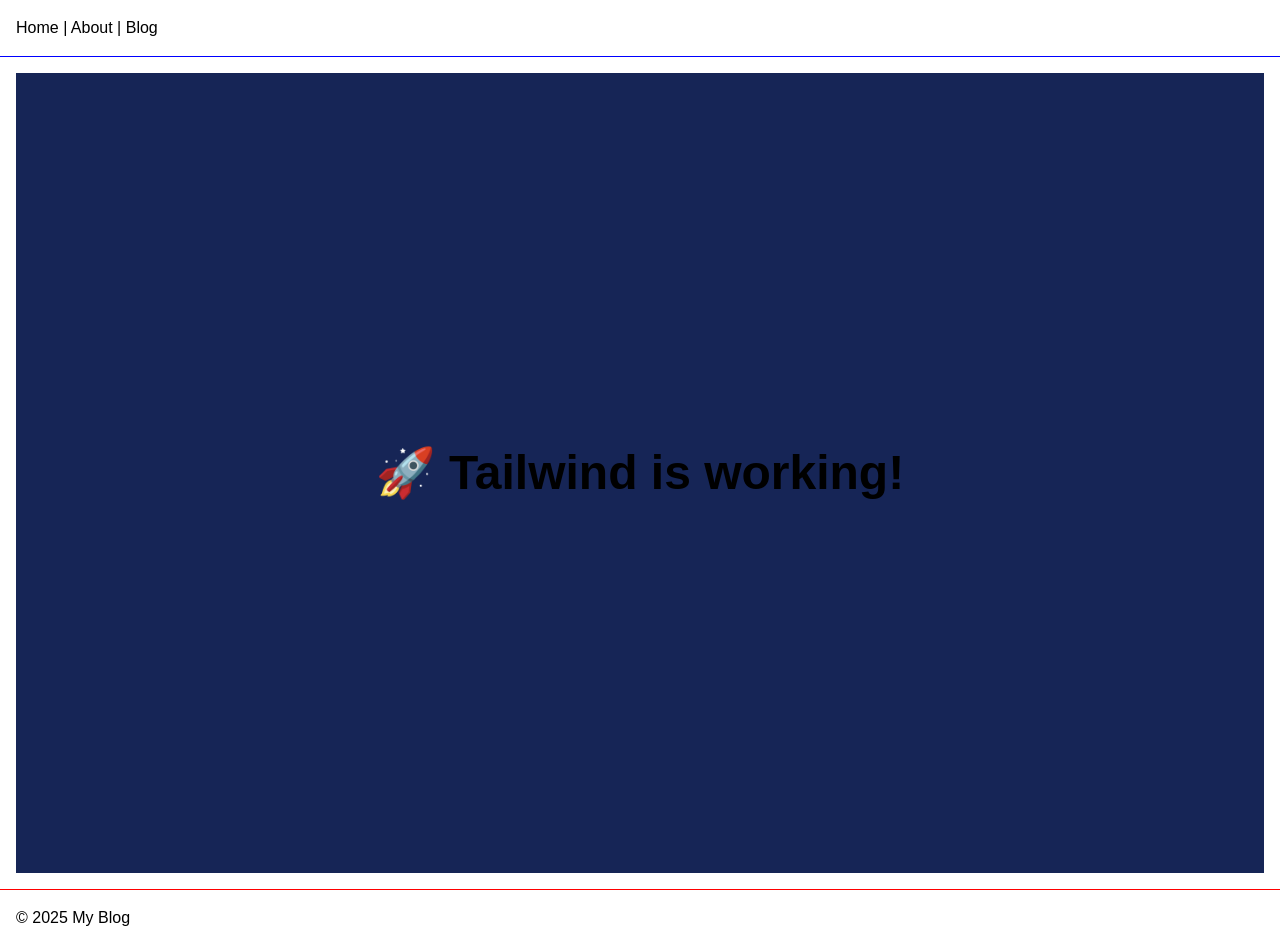
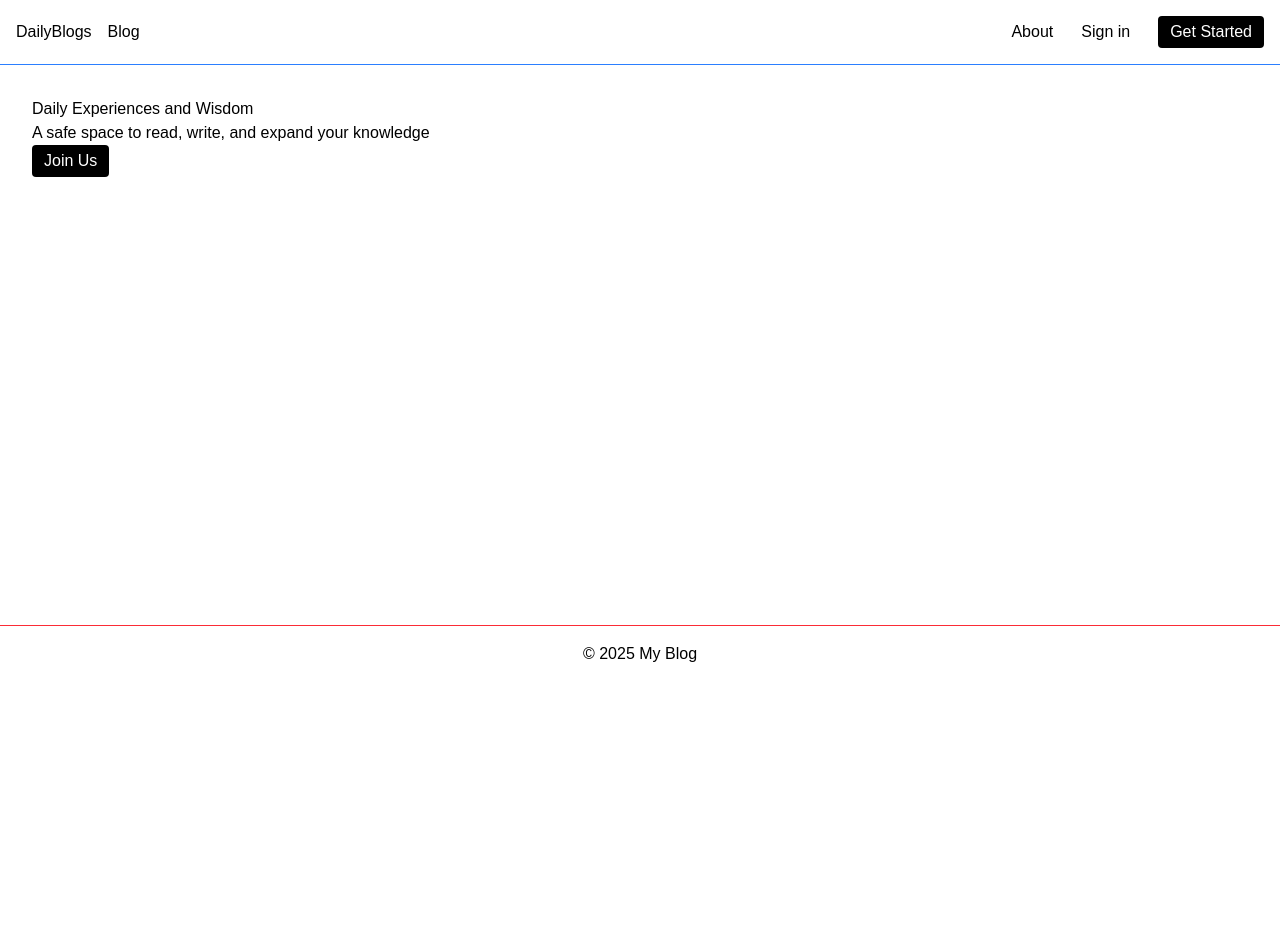
Before and after one commit to babkkin/daily-blogs, a Next.js app: page / in a window 1280 px wide. After the commit the page ends 800 px from the top, so only its background shows below. Built offline with nearby package versions, Linux system fonts and the light colour scheme.

Commit message:
First commit

```diff
--- a/app/about/page.js
+++ b/app/about/page.js
@@ -3,6 +3,9 @@ export default function AboutPage() {
     <div>
       <h1>About Us</h1>
       <p>This blog was made for our school project — inspired by Medium.</p>
+
+
     </div>
+
   )
 }
--- a/app/globals.css
+++ b/app/globals.css
@@ -6,3 +6,9 @@ body {
   color: var(--foreground);
   font-family: Arial, Helvetica, sans-serif;
 }
+
+
+webname{
+  font-weight: 900;
+  font-size:2rem
+}
--- a/app/layout.js
+++ b/app/layout.js
@@ -1,20 +1,100 @@
+"use client";
+import { useState } from "react";
+import Link from "next/link";
 import "./globals.css";
-import Link from "next/link"
 
 export default function RootLayout({ children }) {
+  const [showAuth, setShowAuth] = useState(false);
+  const [authType, setAuthType] = useState("login"); // "login" or "signup"
+
+  const openModal = (type) => {
+    setAuthType(type);
+    setShowAuth(true);
+  };
+
+  const closeModal = () => setShowAuth(false);
+
   return (
     <html lang="en">
-      <body>
-        <header style={{ padding: "1rem", borderBottom: "1px solid blue" }}>
-          <Link href="/">Home</Link> |{" "}
-          <Link href="/about">About</Link> |{" "}
-          <Link href="/blog">Blog</Link>
+      <body className="font-sans">
+        {/* Header */}
+        <header className="p-4 border-b border-blue-500 flex items-center">
+          {/* Left side */}
+          <div className="flex gap-4">
+            <Link href="/"><ul>DailyBlogs</ul></Link>
+            <Link href="/blog">Blog</Link>
+          </div>
+
+          {/* Right side: Blog + Sign in + Get Started */}
+          <div className="flex gap-4 ml-auto items-center">
+            <Link href="/about">About</Link>
+            <button
+              className="px-3 py-1 text-black rounded"
+              onClick={() => openModal("login")}
+            >
+              Sign in
+            </button>
+            <button
+              className="px-3 py-1 bg-black text-white rounded hover:bg-black"
+              onClick={() => openModal("signup")}
+            >
+              Get Started
+            </button>
+          </div>
         </header>
-        <main style={{ padding: "1rem" }}>{children}</main>
-        <footer style={{ padding: "1rem", borderTop: "1px solid red" }}>
+
+        {/* Main content */}
+        <main className="p-4 min-h-[70vh]">{children}</main>
+
+        {/* Footer */}
+        <footer className="p-4 border-t border-red-500 text-center">
           © 2025 My Blog
         </footer>
+
+        {/* Modal */}
+        {showAuth && (
+          <div
+            className="fixed inset-0 bg-black/60 flex justify-center items-center z-50 mt-0"
+            onClick={closeModal}
+          >
+            <div
+              className="bg-white p-8 rounded-lg w-96 shadow-lg -translate-y-60"
+              onClick={(e) => e.stopPropagation()} // prevent closing when clicking inside
+            >
+              <h2 className="text-xl font-semibold mb-4">
+                {authType === "login" ? "Login" : "Join Us"}
+              </h2>
+              <h3>
+                Your Email
+              </h3>
+              <form className="flex flex-col gap-4">
+                <input
+                  type="email"
+                  placeholder="Enter your email"
+                  className="border p-2 rounded"
+                />
+                <input
+                  type="password"
+                  placeholder="Password"
+                  className="border p-2 rounded"
+                />
+                <button
+                  type="submit"
+                  className="bg-black/70 text-white py-2 rounded hover:bg-black"
+                >
+                  {authType === "login" ? "Login" : "Join Us"}
+                </button>
+              </form>
+              <button
+                className="mt-4 w-full py-2 bg-gray-200 rounded hover:bg-gray-300"
+                onClick={closeModal}
+              >
+                Close
+              </button>
+            </div>
+          </div>
+        )}
       </body>
     </html>
-  )
+  );
 }
--- a/app/page.js
+++ b/app/page.js
@@ -1,9 +1,17 @@
 export default function HomePage() {
   return (
-    <div className="min-h-screen flex items-center justify-center bg-blue-950">
-      <h1 className="text-5xl font-extrabold text-black">
-        🚀 Tailwind is working!
-      </h1>
+    <div className="p-4">
+      <h1>Daily Experiences and Wisdom</h1>
+      <p>A safe space to read, write, and expand your knowledge</p>
+
+
+
+        <div className="flex gap-4 ml-auto items-center">
+            <button className="px-3 py-1 bg-black text-white rounded hover:bg-black">
+              Join Us
+            </button>
+          </div>
+
     </div>
   );
 }
```
